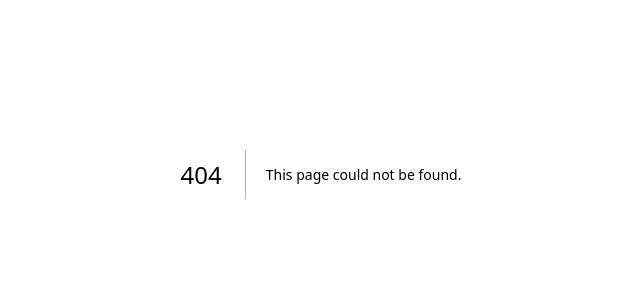
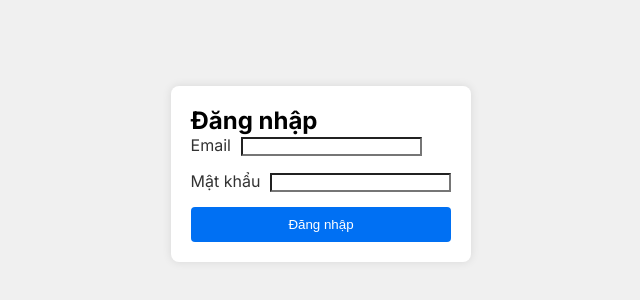
Before and after one commit to VanTruongPTITHCM2002/ChamCongTinhLuong, a Next.js app: page /login in a window 1280 px wide. Before the commit this address had no page. Shown: the part 226-526 px from the top of the page, without its empty margins (319-959 px from the left). Built offline with nearby package versions, Linux system fonts and the light colour scheme.

Commit message:
push frontend

```diff
--- /dev/null
+++ b/src/app/login/page.tsx
@@ -0,0 +1,90 @@
+'use client'
+
+import React, { CSSProperties, useState } from "react"
+import { useRouter } from "next/navigation"
+
+export default function LoginPage(){
+    const [email,setEmail] = useState('');
+    const [password,setPassword]= useState('');
+    const router = useRouter();
+
+    const handleSubmit = (e: React.FormEvent)=>{
+        e.preventDefault();
+        if(email === 'truong@gmail.com' && password === '1'){
+            router.push('dashboard');
+        }else{
+            alert('Tài khoản hoặc mật khẩu không đúng');
+        }
+    };
+    return(
+        <div style={containerStyle}>
+        <form onSubmit={handleSubmit} style={formStyle}>
+          <h2>Đăng nhập</h2>
+          <div style={inputGroupStyle}>
+            <label htmlFor="email" style={labelStyle}>Email</label>
+            <input
+            style={inputStyle}
+              type="email"
+              id="email"
+              value={email}
+              onChange={(e) => setEmail(e.target.value)}
+              required
+            />
+          </div>
+          <div style={inputGroupStyle}>
+            <label htmlFor="password" style={labelStyle}>Mật khẩu</label>
+            <input
+            style={inputStyle}
+              type="password"
+              id="password"
+              value={password}
+              onChange={(e) => setPassword(e.target.value)}
+              required
+            />
+          </div>
+          <button type="submit" style={buttonStyle}>Đăng nhập</button>
+        </form>
+      </div>
+    )
+}
+
+
+const containerStyle: CSSProperties = {
+    display: 'flex',
+    justifyContent: 'center',
+    alignItems: 'center',
+    height: '100vh',
+    backgroundColor: '#f0f0f0',
+  };
+
+  const formStyle: CSSProperties = {
+    display: 'flex',
+    flexDirection: 'column',
+    padding: '20px',
+    backgroundColor: 'white',
+    borderRadius: '8px',
+    boxShadow: '0 0 10px rgba(0, 0, 0, 0.1)',
+  };
+
+  const inputGroupStyle: CSSProperties = {
+    marginBottom: '15px',
+  };
+
+  const inputStyle:CSSProperties={
+    background:'unset',
+    marginLeft:'10px'
+  }
+
+  const buttonStyle: CSSProperties = {
+    padding: '10px',
+    backgroundColor: '#0070f3',
+    color: 'white',
+    border: 'none',
+    borderRadius: '4px',
+    cursor: 'pointer',
+  };
+
+  const labelStyle: CSSProperties = {
+    marginBottom: '5px',
+    color: '#333', // Màu sắc rõ ràng cho label
+  };
```
Also changed, not shown: src/app/page.tsx (+8 -89 lines), 1 other file (tests, documents, lock files or other folders).
